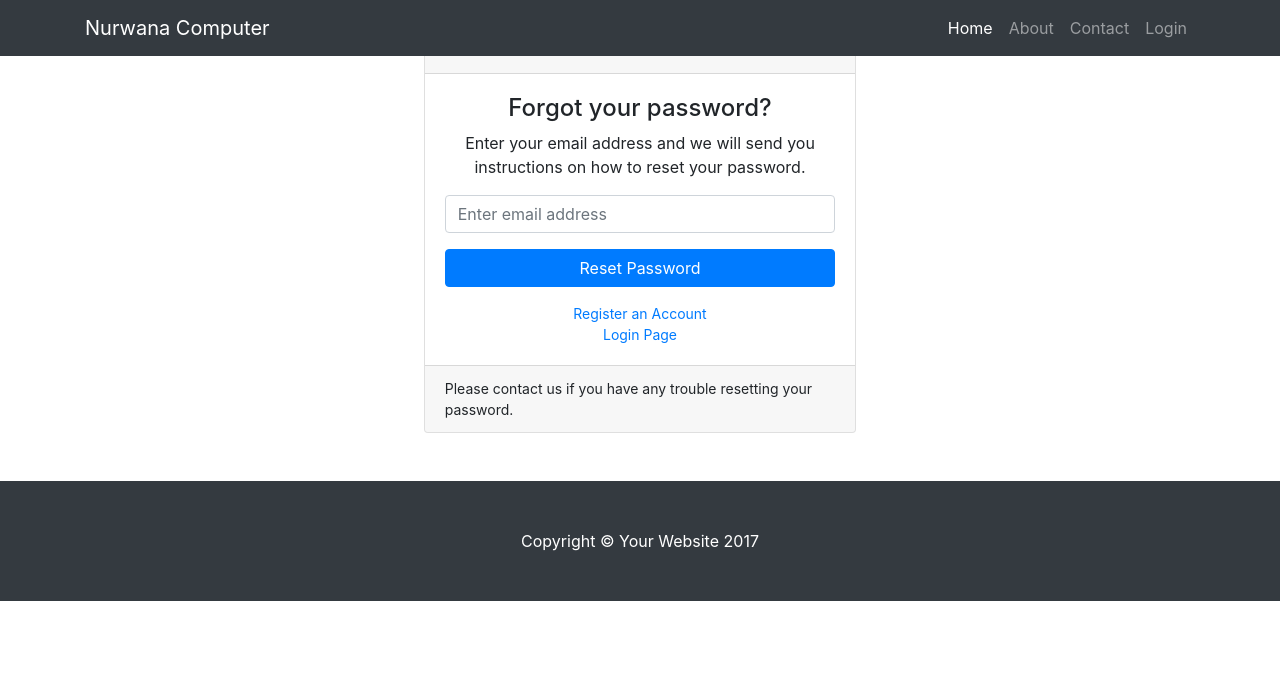
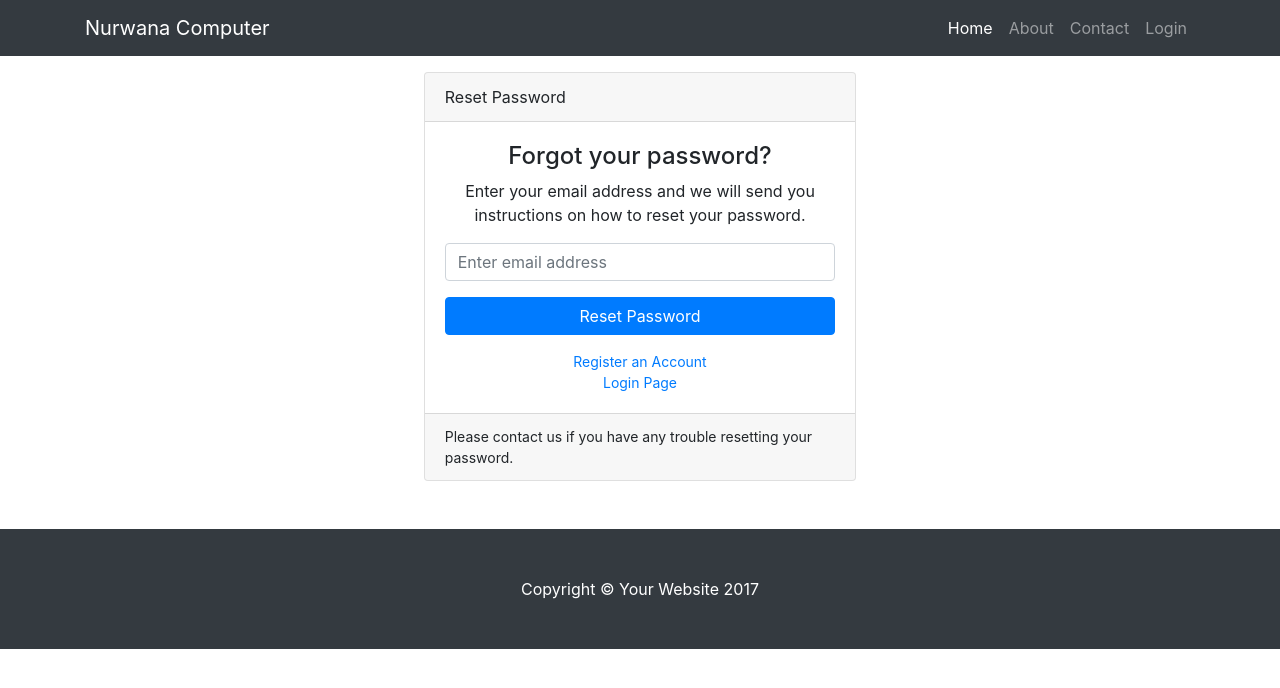
Before and after one commit to alviskagan/NurwanaComputer, a Django app: page /accounts/password/reset/ in a window 1280 px wide. Shown: the top 688 px of the page. Run offline with Django 3.2, Linux system fonts and the light colour scheme; parts of the project's set-up code (start-up, migrations or seed data) failed here and were passed over; some libraries are stand-ins or nearby versions.

Commit message:
halaman login, password reset, register done

```diff
--- a/src/templates/allauth/account/password_reset.html
+++ b/src/templates/allauth/account/password_reset.html
@@ -24,7 +24,7 @@
           <input type="submit" class="btn btn-primary btn-block" value="Reset Password">
         </form>
         <div class="text-center">
-          <a href="{{ signup_url }}" class="d-block small mt-3" >Register an Account</a>
+          <a href="{{ signup_url }}" class="d-block small mt-3">Register an Account</a>
           <a class="d-block small" href="{{ login_url }}">Login Page</a>
         </div>
       </div>
--- a/src/templates/index.html
+++ b/src/templates/index.html
@@ -49,7 +49,7 @@
     <!-- Navigation -->
     <nav class="navbar navbar-expand-lg navbar-dark bg-dark fixed-top">
       <div class="container">
-        <a class="navbar-brand" href="#">Nurwana Computer</a>
+        <a class="navbar-brand" href="/">Nurwana Computer</a>
         <button class="navbar-toggler" type="button" data-toggle="collapse" data-target="#navbarResponsive" aria-controls="navbarResponsive" aria-expanded="false" aria-label="Toggle navigation">
           <span class="navbar-toggler-icon"></span>
         </button>
@@ -93,7 +93,7 @@
     </div>
     {% endif %}
 
-    <div class="container">
+    <div class="container pt-5">
       {% block body %}
       <div class="row">
 
```
Also changed, not shown: src/db.sqlite3.
